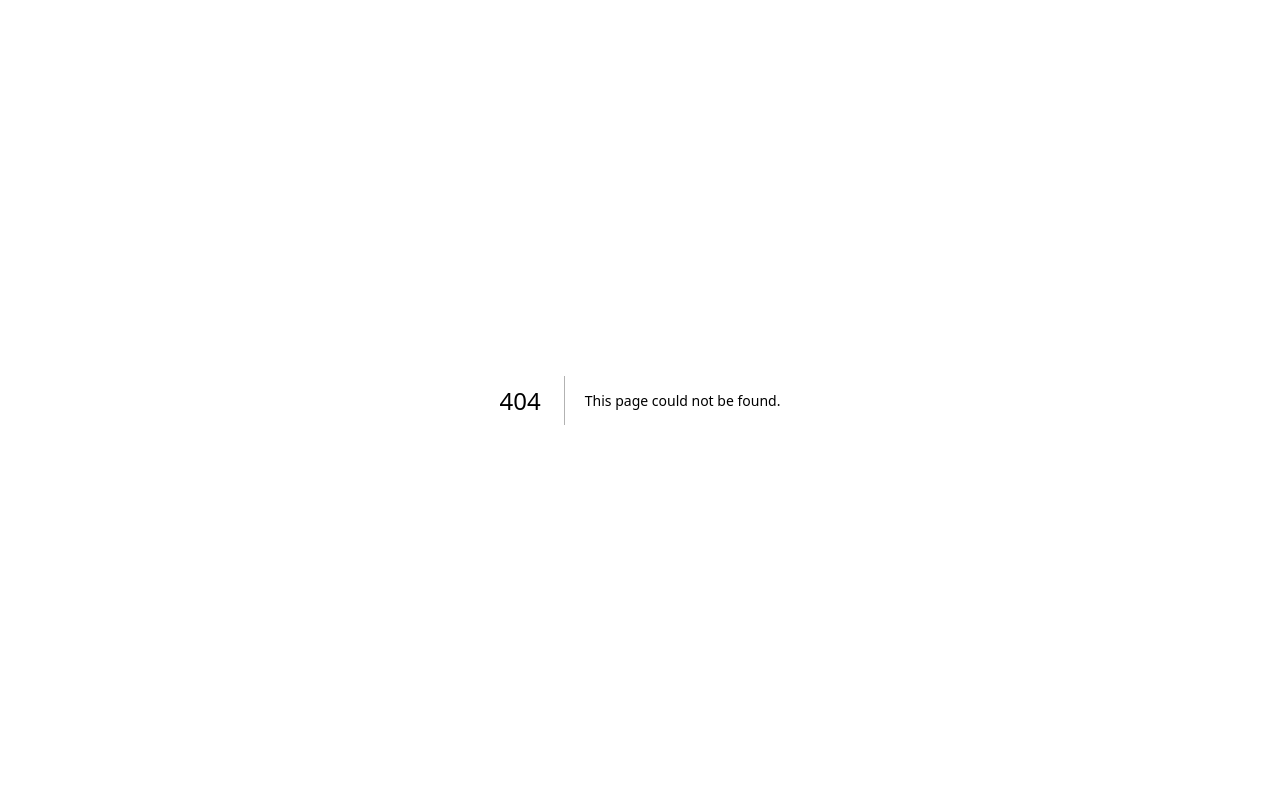
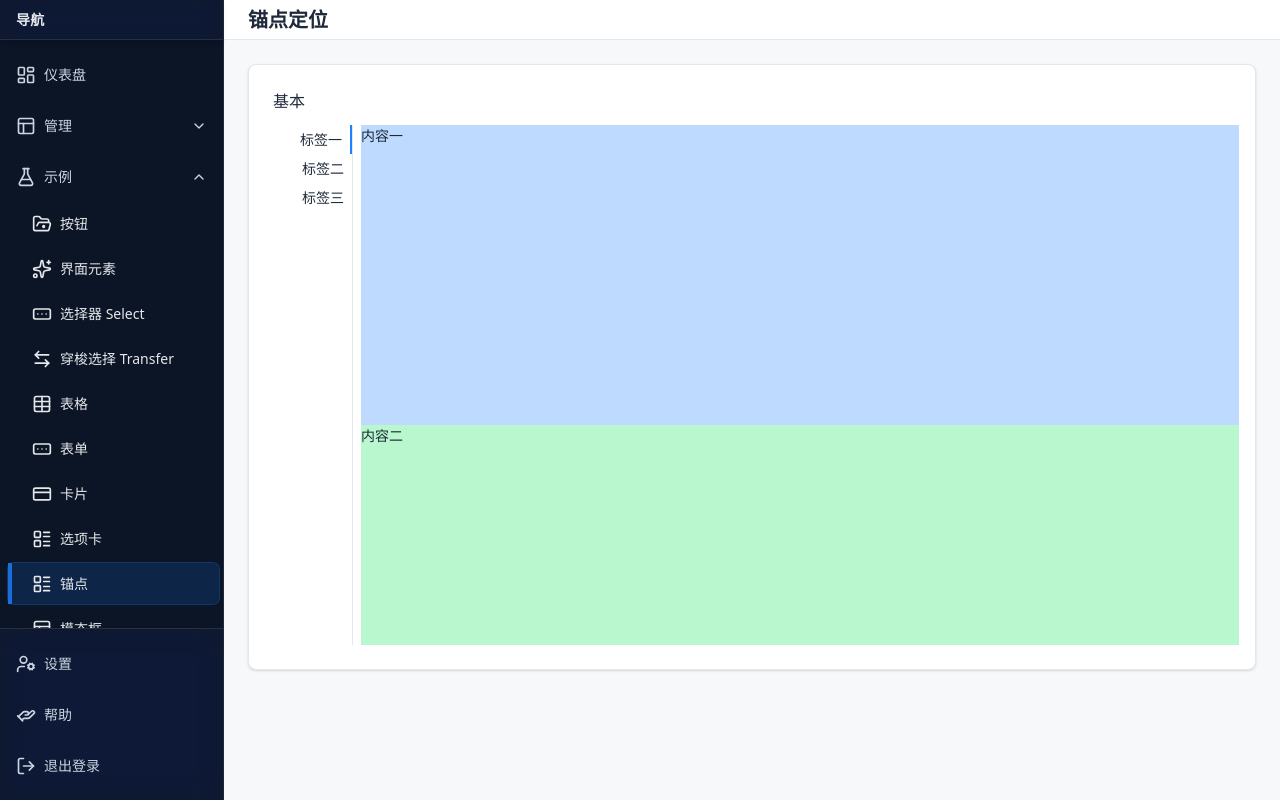
Before and after one commit to zhoumingxuan/sass-ui, a Next.js app: page /demo/anchor in a window 1280 px wide. Before the commit this address had no page. Built offline with nearby package versions, Linux system fonts and the light colour scheme.

Commit message:
组件修改，增加锚点定位控件。

```diff
--- /dev/null
+++ b/src/app/demo/anchor/page.tsx
@@ -0,0 +1,34 @@
+'use client';
+
+import Layout from '@/components/Layout';
+import Card from '@/components/Card';
+import Anchor from '@/components/Anchor';
+import { menuItems, footerItems } from '@/components/menuItems';
+import { useEffect, useRef } from 'react';
+
+export default function AnchorDemo() {
+
+  return (
+    <Layout
+      menuItems={menuItems}
+      footerItems={footerItems}
+      header={<div className="text-xl font-semibold text-gray-800">锚点定位</div>}
+    >
+      <div className="space-y-10">
+        {/* 1. 基础 tabs（line） */}
+        <Card>
+          <div className="text-base font-medium mb-3">基本</div>
+          <Anchor className='min-h-[520px] max-h-[520px] h-[520px]' items={[
+            { key: 'a', label: '标签一', content: <div className='bg-blue-200 min-h-[300px]'>内容一</div> },
+            { key: 'b', label: '标签二', content: <div className='bg-green-200 min-h-[700px]'>内容二</div> },
+            { key: 'c', label: '标签三', content: <div className='bg-red-200 min-h-[400px]'>内容三</div> },
+          ]}>
+
+          </Anchor>
+        </Card>
+
+
+      </div>
+    </Layout>
+  );
+}
--- a/src/app/demo/tabs/page.tsx
+++ b/src/app/demo/tabs/page.tsx
@@ -54,7 +54,7 @@ export default function TabsDemo() {
           <div className="relative">
             <Tabs
               size="lg"
-              variant="line"
+              variant="card"
               keepMounted={false}
               destroyInactive={true}
               onChange={(key) => console.log(`Active tab key: ${key}`)}
--- /dev/null
+++ b/src/components/Anchor.tsx
@@ -0,0 +1,121 @@
+'use client';
+
+import React, { ReactNode, useState, useCallback,useRef, BaseSyntheticEvent } from 'react';
+
+type Key = string | number;
+
+type AnchorItem = {
+  key: Key;
+  label: ReactNode;
+  content?: ReactNode;
+  icon?: ReactNode;
+};
+
+type AnchorProps = {
+  items: AnchorItem[];
+  className?: string;
+  onChange?: (activeKey: Key) => void;
+};
+
+function cx(...xs: Array<string | false | null | undefined>) {
+  return xs.filter(Boolean).join(' ');
+}
+
+export default function Anchor({ items, className = '', onChange }: AnchorProps) {
+  const [active, setActive] = useState<{
+    activeKey?:Key,
+    activeIndex?:number
+  }>({
+    activeIndex:0
+  });
+
+  const contentRef=useRef<HTMLDivElement>(null);
+
+  const handleSelect = useCallback(
+    (key: Key) => (e: React.MouseEvent) => {
+      if(contentRef.current)
+      {
+         const el=contentRef.current.querySelector(`[role="item"][data-id="${key.toString()}"]`);
+         if(el)
+         {
+            el.scrollIntoView({
+              block:'start',
+              behavior:'auto',
+              inline:'nearest'
+            })
+         }
+      }
+
+      setActive({activeKey:key});
+      onChange?.(key);
+    },
+    [onChange]
+  );
+
+  const handleScroll=useCallback((e:BaseSyntheticEvent)=>{
+     const container=e.target as HTMLDivElement;
+     const scrollTop=container.scrollTop;
+     const location=[];
+     let offerset=0;
+     for(const child of container.children)
+     {
+        const middle_point_y=Math.trunc(offerset+child.clientHeight/2);
+        location.push(middle_point_y-scrollTop);
+        offerset+=child.clientHeight;
+     }
+     //总共能够滚动的距离
+     let activeIndex=-1;
+     for(let i=0;i<location.length;i++)
+     {
+         if(location[i]>0)
+         {
+             activeIndex=i;
+             break;
+         }
+     }
+
+     setActive({
+        activeIndex:activeIndex
+     });
+
+  },[onChange]);
+
+  return (
+    <div className={cx(className, 'grid grid-cols-[auto_1fr]')}>
+      <div className="min-w-20 bg-gray-200 pr-px relative select-none">
+        <div className="w-full h-full bg-white">
+          {items.map((item,index) => {
+            const isActive =
+            (active?.activeKey != null && item.key === active.activeKey) ||
+            (active?.activeIndex != null && index === active.activeIndex);
+
+            return (
+              <div className="pl-1" key={item.key}>
+                <span
+                  onMouseDown={handleSelect(item.key)}
+                  className={cx(
+                    'block w-full h-full pr-2 py-1 mr-2 text-right border-primary',
+                    isActive && '   border-r-2 mr-0'
+                  )}
+                >
+                  {item.label}
+                </span>
+              </div>
+            );
+          })}
+        </div>
+      </div>
+      <div ref={contentRef} className='overflow-y-auto overflow-x-hidden h-full max-w-full w-full nice-scrollbar ml-2' onScroll={e=>{
+        handleScroll(e);
+      }}>
+          {items.map((item,index)=>{
+            return (
+              <div key={item.key} data-id={item.key} role='item' className='grid grid-cols-1 grid-rows-1 w-full max-w-full'>
+                 {item.content}
+              </div>
+            )
+          })}
+      </div>
+    </div>
+  );
+}
--- a/src/components/Tabs.tsx
+++ b/src/components/Tabs.tsx
@@ -53,19 +53,19 @@ export default function Tabs({
 
   const itemCls = (isActive: boolean, disabled?: boolean) =>
     cx(
-      'relative whitespace-nowrap truncate select-none',
+      'relative text-sm whitespace-nowrap truncate select-none',
       sizeCls,
       disabled && 'opacity-40 pointer-events-none',
       variant === 'line' &&
         (isActive
           ? 'text-primary border-b-2 border-primary'
-          : 'text-gray-700 hover:text-gray-900 hover:bg-gray-50'),
+          : 'text-gray-700 '),
       variant === 'card' &&
         (isActive
-          ? 'text-primary bg-white border border-gray-200 rounded-t-md'
-          : 'text-gray-700 hover:text-gray-900 hover:bg-gray-50 rounded-t-md'),
+          ? 'text-primary border-b-0 bg-white border border-gray-200 rounded-t-md py-2'
+          : 'text-gray-700 rounded-t-md py-2'),
       variant === 'pill' &&
-        (isActive ? 'text-white bg-primary rounded-md' : 'text-gray-800 hover:bg-gray-200 rounded-md'),
+        (isActive ? 'text-white bg-primary rounded-md' : 'text-gray-800 rounded-md'),
     );
 
   const onNavClick = useCallback(
--- a/src/components/menuItems.tsx
+++ b/src/components/menuItems.tsx
@@ -41,6 +41,7 @@ export const menuItems: MenuItem[] = [
       { label: '表单', href: '/demo/form', icon: <FormInput /> },
       { label: '卡片', href: '/demo/card', icon: <CreditCard /> },
       { label: '选项卡', href: '/demo/tabs', icon: <LayoutList /> },
+      { label: '锚点', href: '/demo/anchor', icon: <LayoutList /> },
       { label: '模态框', href: '/demo/modal', icon: <PanelsTopLeft /> },
       { label: '树组件', href: '/demo/tree', icon: <LayoutList /> },
       { label: '抽屉', href: '/demo/drawer', icon: <PanelsTopLeft /> },
```
